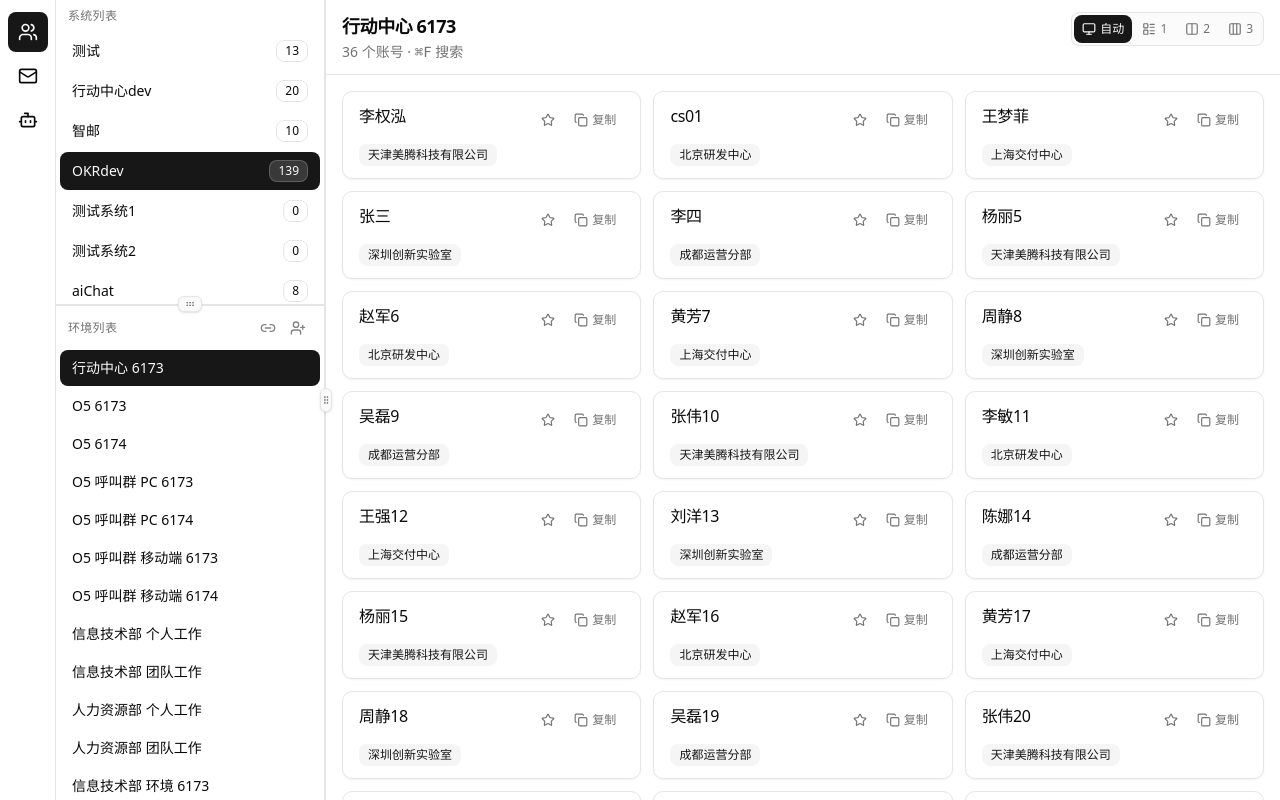
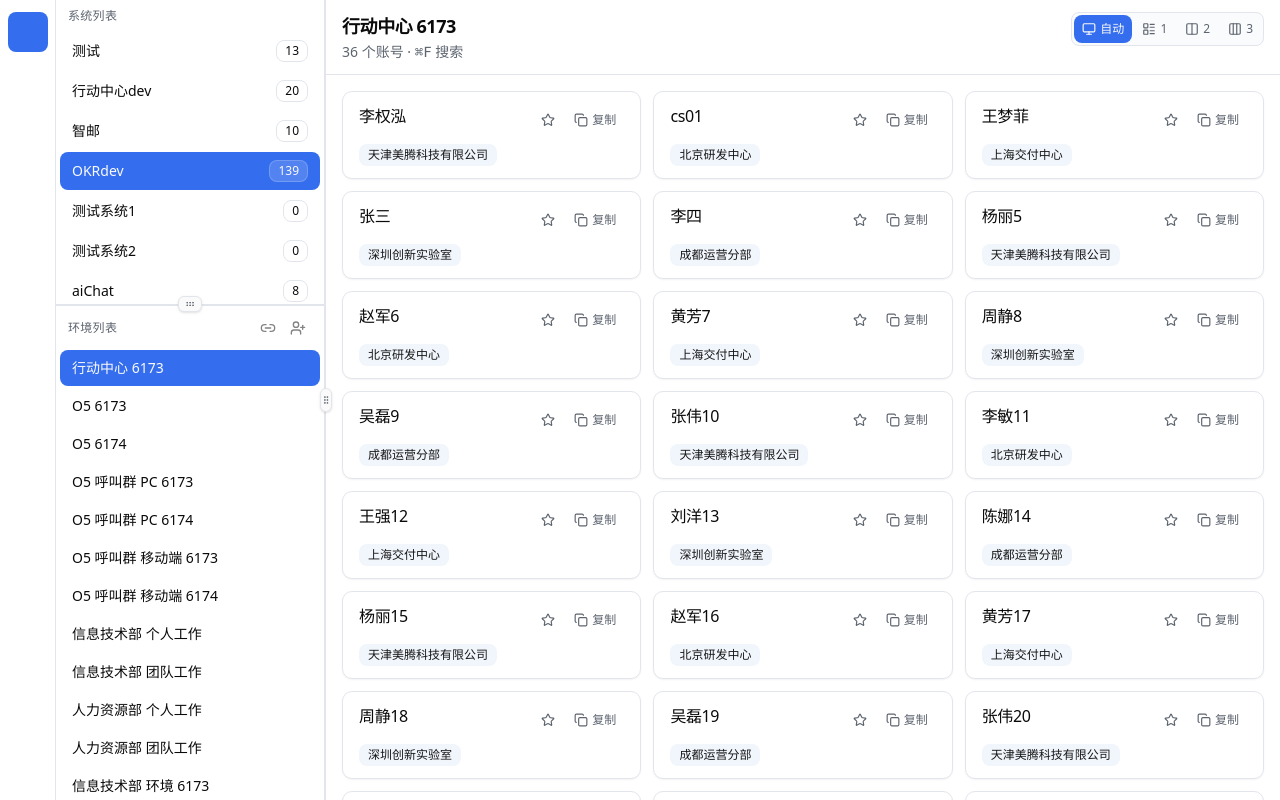
Before and after one commit to NicCraver/dev, a React (Vite) app in the folder apps/web/: page /o5-env in a window 1280 px wide. Built offline with nearby package versions, Linux system fonts and the light colour scheme; some icons are missing.

Commit message:
refactor(web): 将图标库从 lucide 迁移至 hugeicons

```diff
--- a/apps/web/package.json
+++ b/apps/web/package.json
@@ -10,11 +10,12 @@
     "check": "vp check"
   },
   "dependencies": {
+    "@hugeicons/core-free-icons": "^4.1.4",
+    "@hugeicons/react": "^1.1.6",
     "@mt-dev/shared": "workspace:*",
     "@radix-ui/react-slot": "^1.2.4",
     "class-variance-authority": "^0.7.1",
     "clsx": "^2.1.1",
-    "lucide-react": "^0.562.0",
     "motion": "^12.23.26",
     "pinyin-pro": "^3.28.1",
     "react": "^19.2.3",
--- a/apps/web/src/index.css
+++ b/apps/web/src/index.css
@@ -15,6 +15,10 @@
   --color-popover-foreground: var(--popover-foreground);
   --color-primary: var(--primary);
   --color-primary-foreground: var(--primary-foreground);
+  --color-primary-subtle: var(--primary-subtle);
+  --color-primary-soft: var(--primary-soft);
+  --color-primary-hover: var(--primary-hover);
+  --color-primary-soft-hover: var(--primary-soft-hover);
   --color-secondary: var(--secondary);
   --color-secondary-foreground: var(--secondary-foreground);
   --color-muted: var(--muted);
@@ -38,18 +42,22 @@
   --card-foreground: oklch(0.145 0 0);
   --popover: oklch(1 0 0);
   --popover-foreground: oklch(0.145 0 0);
-  --primary: oklch(0.205 0 0);
+  --primary: #346eee;
   --primary-foreground: oklch(0.985 0 0);
-  --secondary: oklch(0.97 0 0);
+  --primary-subtle: color-mix(in srgb, var(--primary) 9%, white);
+  --primary-soft: color-mix(in srgb, var(--primary) 16%, white);
+  --primary-hover: color-mix(in srgb, var(--primary) 12%, white);
+  --primary-soft-hover: color-mix(in srgb, var(--primary) 22%, white);
+  --secondary: oklch(0.97 0.01 262);
   --secondary-foreground: oklch(0.205 0 0);
-  --muted: oklch(0.97 0 0);
-  --muted-foreground: oklch(0.556 0 0);
-  --accent: oklch(0.97 0 0);
-  --accent-foreground: oklch(0.205 0 0);
+  --muted: oklch(0.97 0.008 262);
+  --muted-foreground: oklch(0.5 0.02 262);
+  --accent: color-mix(in oklch, var(--primary) 8%, white);
+  --accent-foreground: oklch(0.25 0.06 262);
   --destructive: oklch(0.577 0.245 27.325);
-  --border: oklch(0.922 0 0);
-  --input: oklch(0.922 0 0);
-  --ring: oklch(0.708 0 0);
+  --border: oklch(0.922 0.008 262);
+  --input: oklch(0.922 0.008 262);
+  --ring: color-mix(in oklch, var(--primary) 45%, transparent);
   --sidebar: oklch(0.976 0 0);
   --sidebar-foreground: oklch(0.145 0 0);
   --sidebar-border: oklch(0.922 0 0);
@@ -62,18 +70,22 @@
   --card-foreground: oklch(0.985 0 0);
   --popover: oklch(0.205 0 0);
   --popover-foreground: oklch(0.985 0 0);
-  --primary: oklch(0.922 0 0);
-  --primary-foreground: oklch(0.205 0 0);
-  --secondary: oklch(0.269 0 0);
+  --primary: #346eee;
+  --primary-foreground: oklch(0.985 0 0);
+  --primary-subtle: color-mix(in srgb, var(--primary) 18%, transparent);
+  --primary-soft: color-mix(in srgb, var(--primary) 28%, transparent);
+  --primary-hover: color-mix(in srgb, var(--primary) 20%, transparent);
+  --primary-soft-hover: color-mix(in srgb, var(--primary) 34%, transparent);
+  --secondary: oklch(0.269 0.02 262);
   --secondary-foreground: oklch(0.985 0 0);
-  --muted: oklch(0.269 0 0);
-  --muted-foreground: oklch(0.708 0 0);
-  --accent: oklch(0.269 0 0);
+  --muted: oklch(0.269 0.015 262);
+  --muted-foreground: oklch(0.708 0.02 262);
+  --accent: color-mix(in oklch, var(--primary) 18%, transparent);
   --accent-foreground: oklch(0.985 0 0);
   --destructive: oklch(0.704 0.191 22.216);
   --border: oklch(1 0 0 / 10%);
   --input: oklch(1 0 0 / 15%);
-  --ring: oklch(0.556 0 0);
+  --ring: color-mix(in oklch, var(--primary) 55%, transparent);
   --sidebar: oklch(0.18 0 0);
   --sidebar-foreground: oklch(0.985 0 0);
   --sidebar-border: oklch(1 0 0 / 10%);
```
Also changed, not shown: apps/web/src/app/modules.ts (+6 -5 lines), apps/web/components.json, 2 other files (tests, documents, lock files or other folders).
